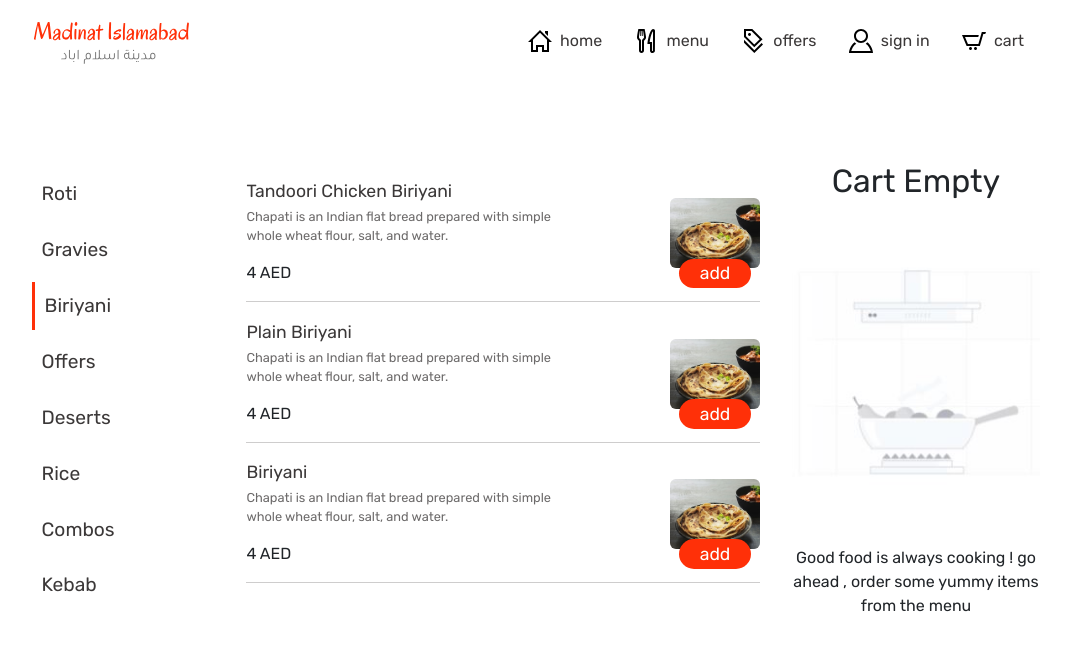
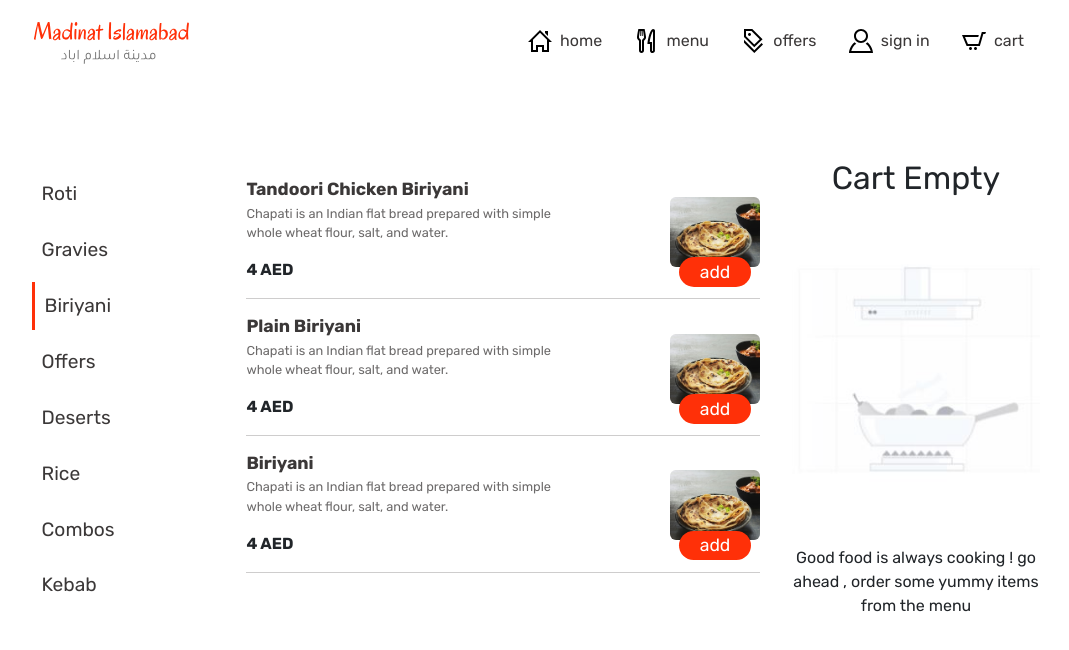
Before and after one commit to mohdsauood/madinat-islamabad, a Next.js app: page /menu/biriyani in a window 1280 px wide. Shown: the top 650 px of the page, without its empty margins (112-1181 px from the left). Built offline with nearby package versions, Linux system fonts and the light colour scheme.

Commit message:
fix removing bootstrap styles by over riding

```diff
--- a/src/components/menu-components/item/Item.js
+++ b/src/components/menu-components/item/Item.js
@@ -56,16 +56,18 @@ export default function Item({ foodItem }) {
   return (
     <section className={styles.itemSec}>
       <div className={styles.itemSec__div}>
-        <h4 className={styles.itemSec__div__h4}>{item?.name}</h4>
+        <h4 className={`xtBold ${styles.itemSec__div__h4} `}>{item?.name}</h4>
         <p className={styles.itemSec__div__p}>{item?.description}</p>
-        <span className={styles.itemSec__div__span}>{item?.price}</span>
+        <span className={`xtBold ${styles.itemSec__div__span}`}>
+          {item?.price}
+        </span>
       </div>
       <div
         className={styles.itemSec__btnDiv}
         style={{ backgroundImage: `url(${item?.imgUrl})` }}>
         <button
           onClick={handleClick}
-          className={`${styles.itemSec__btnDiv__btn} xbtn xbtnPrimary`}>
+          className={` xbtn xbtnPrimary ${styles.itemSec__btnDiv__btn} `}>
           {subButtons}
         </button>
       </div>
--- a/src/styles/globals.css
+++ b/src/styles/globals.css
@@ -29,6 +29,8 @@ h4,
 h5,
 h6 {
   margin-bottom: 0px;
+  font-weight: normal;
+  line-height: 1;
 }
 p {
   margin-bottom: 0px;
```
